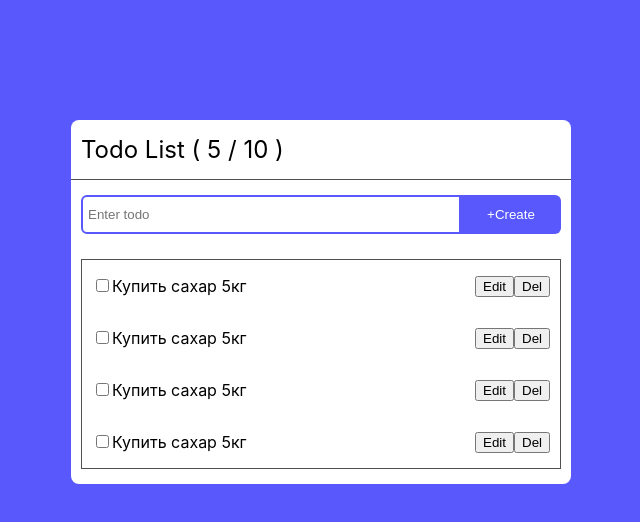
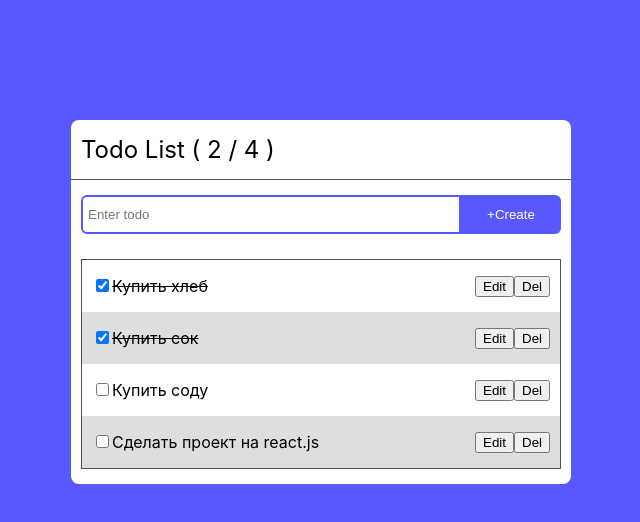
Before and after one commit to meljum/todolistM, a React (Create React App) app: page / in a window 1280 px wide. Shown: the top 522 px of the page, without its empty margins (319-959 px from the left). Built offline with nearby package versions, Linux system fonts and the light colour scheme.

Commit message:
feat: create new todo, clear input after adding, genereting id to each todo

```diff
--- a/src/App.css
+++ b/src/App.css
@@ -17,3 +17,7 @@ body {
   margin-top: 25px;
   border: 1px solid rgb(80, 80, 80);
 }
+
+.todos-wrapper > div:nth-child(even) {
+  background: rgb(222, 222, 222);
+}
--- a/src/App.js
+++ b/src/App.js
@@ -1,19 +1,49 @@
-import './App.css';
-import Header from "./components/header/Header"
-import CreateTodo from "./components/create-todo/CreateTodo"
-import TodoItem from "./components/todo-item/TodoItem"
+import "./App.css";
+import Header from "./components/header/Header";
+import CreateTodo from "./components/create-todo/CreateTodo";
+import TodoItem from "./components/todo-item/TodoItem";
+import { useState } from "react";
 
 function App() {
+  const [arr, setArr] = useState([
+    { id: 111, text: "Купить хлеб", status: true },
+    { id: 2, text: "Купить сок", status: true },
+    { id: 3, text: "Купить соду", status: false },
+    { id: 4, text: "Сделать проект на react.js", status: false },
+  ]);
+  console.log(arr);
+  // const arr = [
+  //   { text: "Купить хлеб", status: true },
+  //   { text: "Купить сок", status: true },
+  //   { text: "Купить соду", status: false },
+  //   { text: "Сделать проект на react.js", status: false },
+  // ]
+  const result = arr.reduce((acc, item) => {
+    return acc + Number(item.status);
+  }, 0);
+
+  const handleAddTodo = (newText) => {
+    // arr.push({ text: "Купить сок", status: false })
+    setArr([ ...arr, { text: newText, status: false, id: Date.now() } ])
+  }
+
+  const handleDeletTodo = (id) => {
+    alert("Delete from App" + id)
+    // Code here
+
+  }
+  const newArr = arr.map((item) => {
+    return <TodoItem handleDelete={handleDeletTodo} id={item.id} text={item.text} status={item.status} />;
+  });
   return (
     <div className="App">
-      <Header />
-      <div className='content'>
-        <CreateTodo />
-        <div className='todos-wrapper'>
-            <TodoItem />
-            <TodoItem />
-            <TodoItem />
-            <TodoItem />
+      <Header length={arr.length} result={result} />
+      <div className="content">
+        <CreateTodo addNewTodo={handleAddTodo} />
+        <div className="todos-wrapper">
+          {/* TodoItem({ text: "Купить соль", status=false }) */}
+          {/* <TodoItem text="Купить соль" status={false} />  */}
+          {newArr}
         </div>
       </div>
     </div>
--- a/src/components/create-todo/CreateTodo.jsx
+++ b/src/components/create-todo/CreateTodo.jsx
@@ -1,11 +1,35 @@
-import './CreateTodo.css'
+import { useState } from "react";
+import "./CreateTodo.css";
 
-const CreateTodo = () => {
+// const input = document.getElementById("inp")
+
+// input.addEventListener('change', (event) => {
+//   console.log("asfag");
+// })
+
+const CreateTodo = (props) => {
+  const [value, setValue] = useState("");
+
+  const submit = (event) => {
+    event.preventDefault();
+    props.addNewTodo(value);
+    setValue("")
+  };
+
+  const handleChange = (event) => {
+    setValue(event.target.value);
+  };
+
   return (
-    <div className="wrapper">
-      <input type="text" placeholder="Enter todo" />
+    <form onSubmit={submit} className="wrapper">
+      <input
+        value={value}
+        onChange={handleChange}
+        type="text"
+        placeholder="Enter todo"
+      />
       <button>+Create</button>
-    </div>
+    </form>
   );
 };
 
--- a/src/components/header/Header.jsx
+++ b/src/components/header/Header.jsx
@@ -1,9 +1,9 @@
 import "./Header.css"
 
-const Header = () => {
+const Header = (props) => {
     return (
         <header className="header">
-            Todo List ( 5 / 10 )
+            Todo List ( {props.result} / {props.length} )
         </header>
     )
 }
--- a/src/components/todo-item/TodoItem.jsx
+++ b/src/components/todo-item/TodoItem.jsx
@@ -1,18 +1,25 @@
-import css from './TodoItem.module.css'
+import css from "./TodoItem.module.css";
 
-const TodoItem = () => {
+const TodoItem = (props) => {
+  // props ===  { text: "", status: false, handleDelete(), id: 1 }
+
+  const onDelete = () => {
+    props.handleDelete(props.id)
+  }
   return (
     <div className={css.wrapper}>
-        <label>
-            <input type="checkbox" />
-            Купить сахар 5кг
-        </label>
-        <div>
-            <button>Edit</button>
-            <button>Del</button>
-        </div>
+      <label>
+        <input type="checkbox" checked={props.status} />
+        <span className={props.status === true ? css.text : ""}>
+          {props.text}
+        </span>
+      </label>
+      <div>
+        <button>Edit</button>
+        <button onClick={onDelete} >Del</button>
+      </div>
     </div>
-  )
-}
+  );
+};
 
 export default TodoItem;
--- a/src/components/todo-item/TodoItem.module.css
+++ b/src/components/todo-item/TodoItem.module.css
@@ -5,3 +5,7 @@
     align-items: center;
     padding: 15px 10px;
 }
+
+.text {
+    text-decoration: line-through;
+}
```
